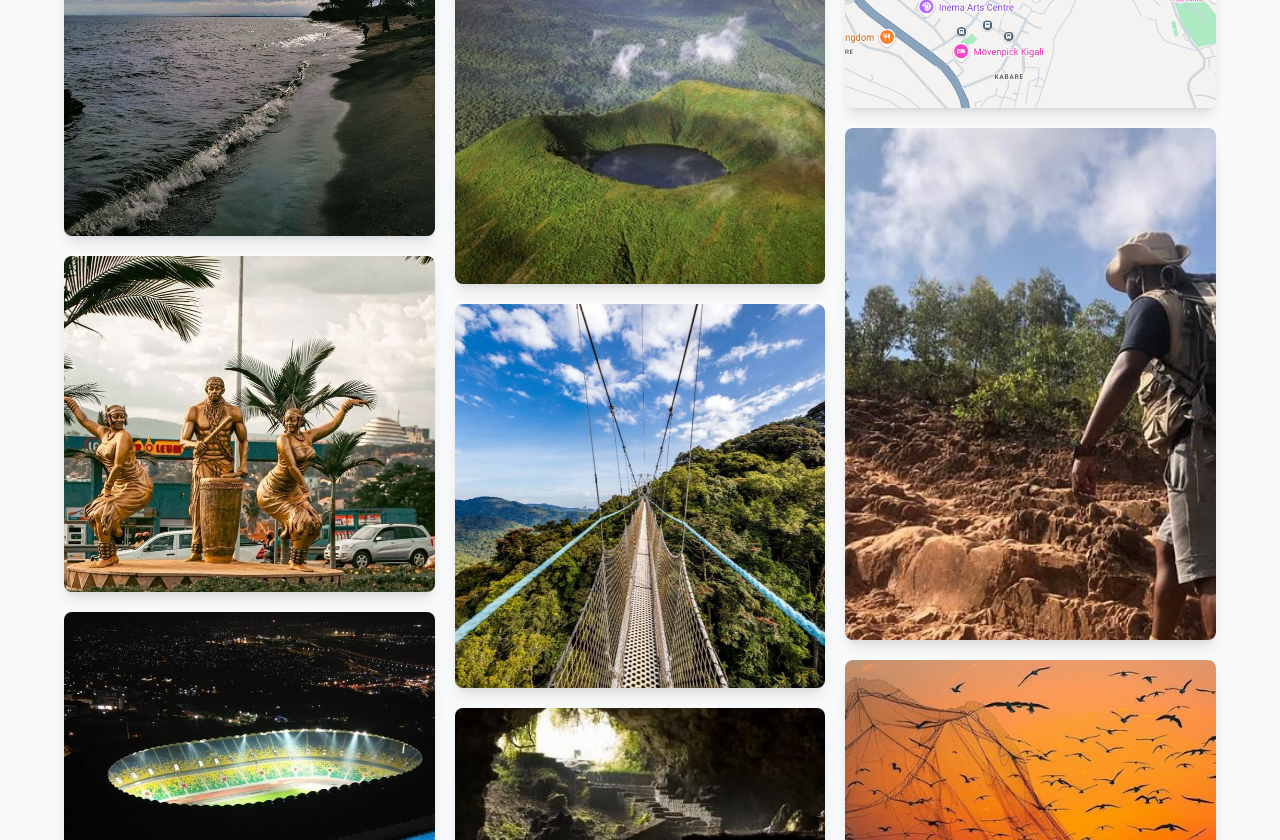
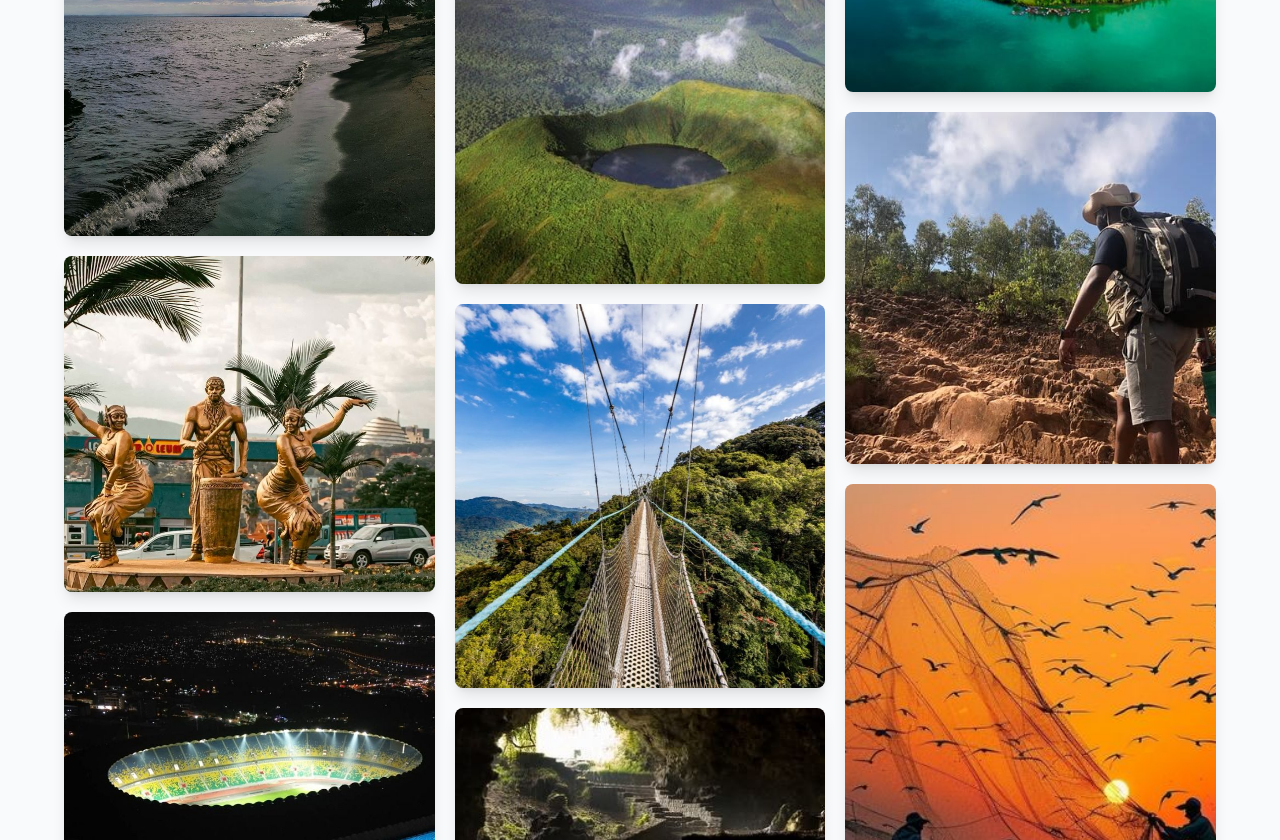
Before and after one commit to SHEMA-YVAN/TEMBERURWANDA, a Vue app: page /photos in a window 1280 px wide. Shown: the part 3460-4300 px from the top of the page. Built offline with nearby package versions, Linux system fonts and the light colour scheme.

Commit message:
Update gallery and hero slideshow images

```diff
--- a/src/Views/Contact.vue
+++ b/src/Views/Contact.vue
@@ -1,9 +1,9 @@
 <script setup>
 import { ref, onMounted, onUnmounted } from "vue"
 import { state, t } from "../i18n"
-import contactHero1 from "../Assets/Image/gisozi.jpg"
-import contactHero2 from "../Assets/Image/inema.jpg"
-import contactHero3 from "../Assets/Image/mount.jpg"
+import contactHero1 from "../Assets/Image/pres.jpg"
+import contactHero2 from "../Assets/Image/kimi.jpg"
+import contactHero3 from "../Assets/Image/king.jpg"
 import mapImage from "../Assets/Image/map.png"
 
 const contactHeroImages = [contactHero1, contactHero2, contactHero3]
--- a/src/Views/Services.vue
+++ b/src/Views/Services.vue
@@ -4,7 +4,7 @@ import { state, t } from "../i18n"
 import { RouterLink } from "vue-router"
 import serviceHero1 from "../Assets/Image/virunga.jpg"
 import serviceHero2 from "../Assets/Image/akagera.jpg"
-import serviceHero3 from "../Assets/Image/nyungwe.jpg"
+import serviceHero3 from "../Assets/Image/travel.jpg"
 
 const serviceHeroImages = [serviceHero1, serviceHero2, serviceHero3]
 const currentHeroImage = ref(0)
--- a/src/Views/photos.vue
+++ b/src/Views/photos.vue
@@ -7,7 +7,10 @@ const galleryImages = Object.entries(
     import: "default",
   })
 )
-  .filter(([path]) => !path.toLowerCase().includes("/logo."))
+  .filter(([path]) => {
+    const lowerPath = path.toLowerCase()
+    return !lowerPath.includes("/logo.") && !lowerPath.includes("/map.")
+  })
   .map(([path, src]) => ({
     src,
     alt: path
```
